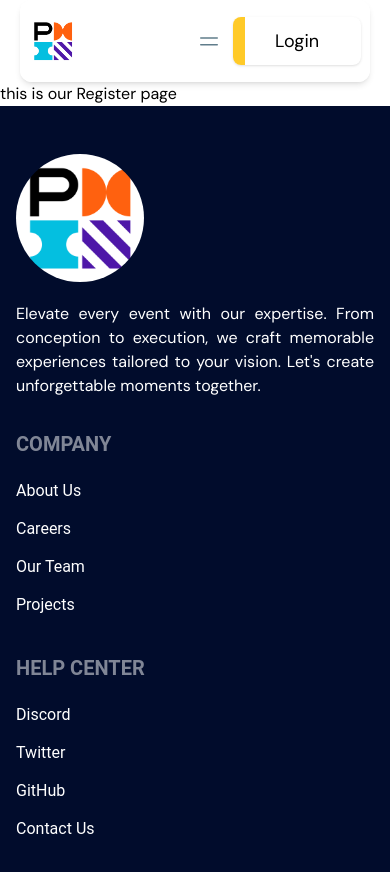
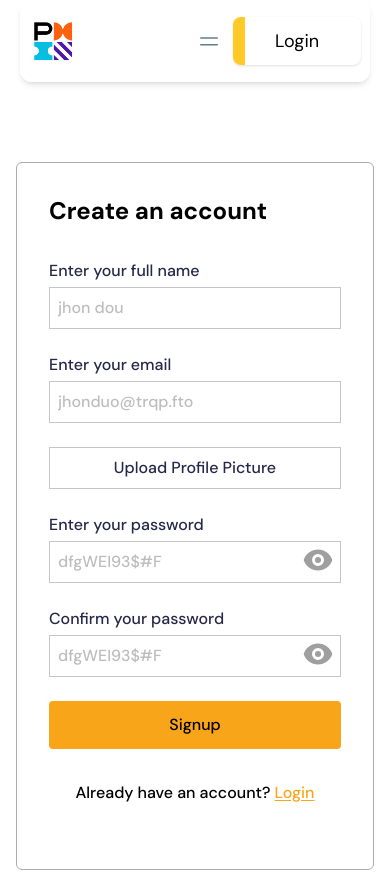
Before and after one commit to tushar-454/event-management-react, a React (Vite) app: page /signup in a window 390 px wide. Shown: the top 872 px of the page. Built offline with nearby package versions, Linux system fonts and the light colour scheme.

Commit message:
signup page ui completed with responsiveness

```diff
--- a/src/Components/Signup/Signup.jsx
+++ b/src/Components/Signup/Signup.jsx
@@ -1,7 +1,118 @@
+import { Link } from 'react-router-dom';
+import Button from '../ReusableUI/Button';
+import Input from '../ReusableUI/Input';
+
 const Register = () => {
+  // const [photoName, setPhotoName] = useState('');
+
   return (
-    <div>
-      <h1>this is our Register page</h1>
+    <div className='max-w-6xl mx-auto px-4 my-20'>
+      <div className='w-full flex justify-center'>
+        <div className='w-full sm:w-[570px] px-8 md:px-14 py-8 border border-[#ABABAB] rounded-md'>
+          {/* signup title */}
+          <div className='title mb-8'>
+            <h1 className='text-2xl font-bold font-montserrat'>
+              Create an account
+            </h1>
+          </div>
+          {/* signup form  */}
+          <div className='form'>
+            <form className='space-y-6'>
+              <Input
+                id='name'
+                label='Enter your full name'
+                name='name'
+                placeholder='jhon dou'
+                type='text'
+                // error={error.name}
+                // value={register.name}
+                // handleChange={handleInput}
+              />
+              <Input
+                id='email'
+                label='Enter your email'
+                name='email'
+                placeholder='jhonduo@trqp.fto'
+                type='email'
+                // error={error.email}
+                // value={register.email}
+                // handleChange={handleInput}
+              />
+              {/* <Input
+                id='photoUrl'
+                label='Your photo url'
+                name='photoUrl'
+                placeholder='https://photo.com/myphoto.jpg'
+                type='url'
+                error={error.photoUrl}
+                value={register.photoUrl}
+                handleChange={handleInput}
+                disable={true}
+              /> */}
+              <div className='text-[2xl] outline-none border border-[#C5C5C5] px-5 py-2 bg-transparent duration-700 flex-col justify-center items-center block mb-1 font-montserrat text-[#272749] font-medium text-center transition hover:border-[#F9A51A]'>
+                <label
+                  className='block cursor-pointer text-center'
+                  htmlFor='profileImg'
+                >
+                  Upload Profile Picture
+                </label>
+                <input
+                  className='hidden'
+                  type='file'
+                  name='photoInput'
+                  id='profileImg'
+                  // onChange={handleProfileUpload}
+                  accept='.png, .jpg, .jpeg'
+                />
+                <p className=' text-green-600 text-[14px] text-center'>
+                  {/* {photoName} */}
+                </p>
+              </div>
+              <Input
+                id='password'
+                label='Enter your password'
+                name='password'
+                placeholder='dfgWEI93$#F'
+                type='password'
+                toggle={true}
+                // error={error.password}
+                // value={register.password}
+                // handleChange={handleInput}
+              />
+
+              <Input
+                id='confirmPassword'
+                label='Confirm your password'
+                name='confirmPassword'
+                placeholder='dfgWEI93$#F'
+                type='password'
+                toggle={true}
+                // error={error.confirmPassword}
+                // value={register.confirmPassword}
+                // handleChange={handleInput}
+              />
+
+              <Button
+                displayName='Signup'
+                type='submit'
+                style={{ display: 'block', width: '100%' }}
+              />
+            </form>
+          </div>
+          {/* create an account  */}
+          <div className='text-center my-8'>
+            <p className='font-medium'>
+              Already have an account?{' '}
+              <Link
+                to={'/login'}
+                className='font-medium font-montserrat underline underline-offset-2 transition hover:underline-offset-4 text-[#F9A51A]'
+              >
+                Login
+              </Link>
+            </p>
+          </div>
+        </div>
+      </div>
     </div>
   );
 };
```
